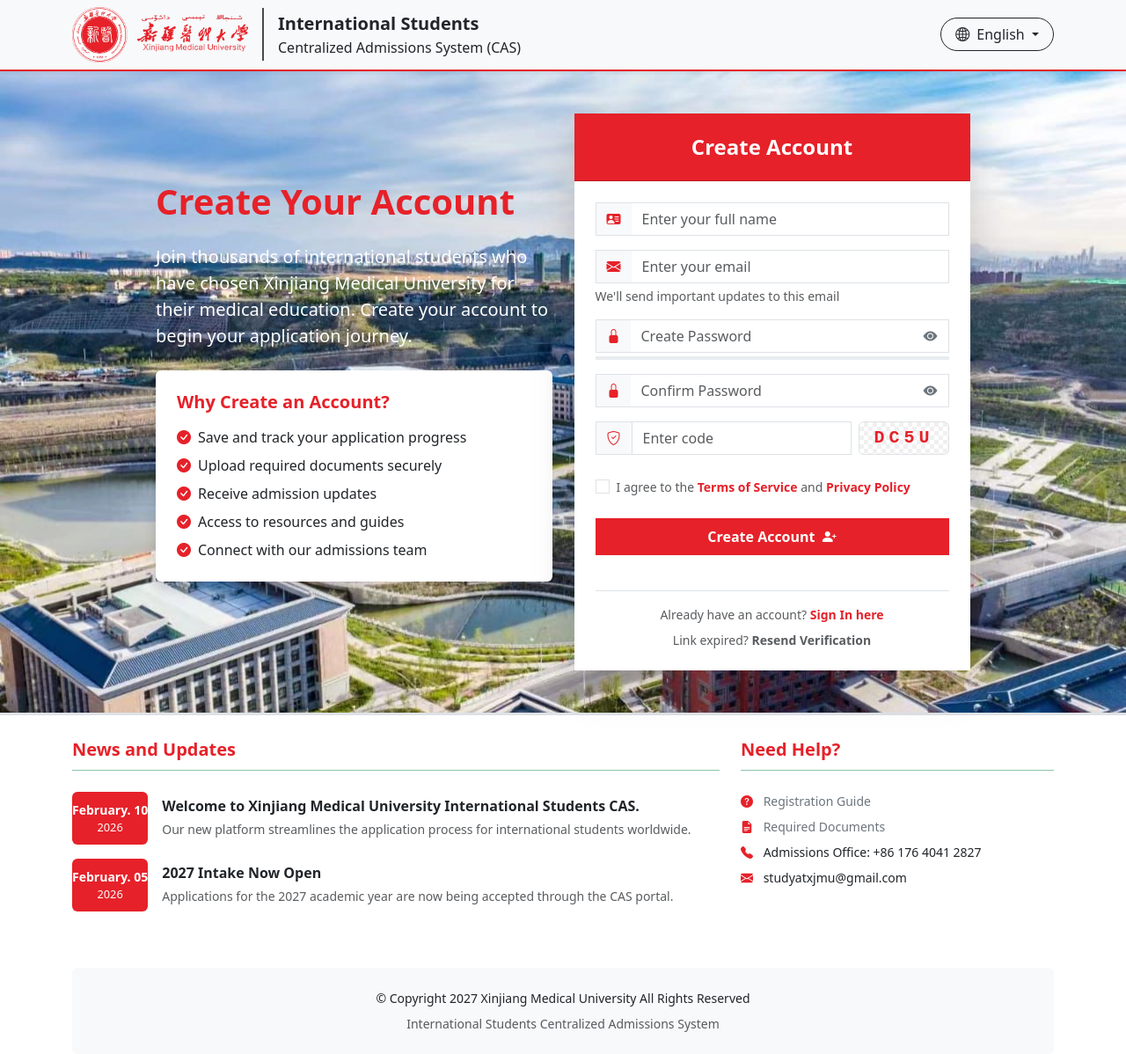
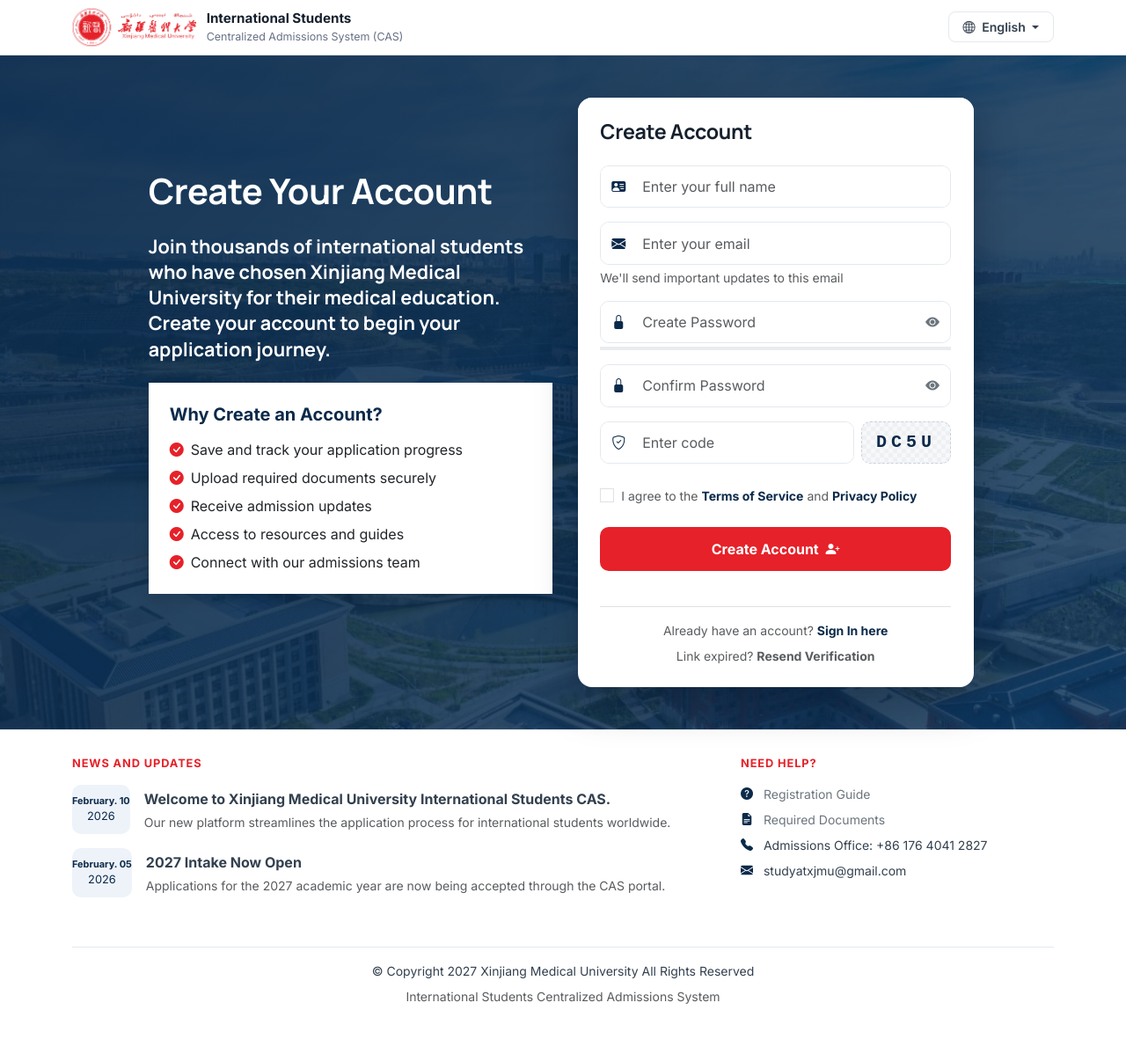
Before and after one commit to niaz8269/xjmu-online, a Laravel app: page /register in a window 1280 px wide. Shown: the whole page at 88% size. After the commit the page ends 1141 px from the top, so only its background shows below. Run offline with Laravel 12, Linux system fonts and the light colour scheme; data that the repository does not hold is empty; parts of the project's set-up code (start-up, migrations or seed data) failed here and were passed over; some libraries are stand-ins or nearby versions.

Commit message:
Sign-in and register pages: portal look
Co-Authored-By: Claude Fable 5.2 <noreply@anthropic.com>

```diff
--- /dev/null
+++ b/public/css/portal-auth.css
@@ -0,0 +1,67 @@
+/* Sign-in and register pages: same look as the applicant portal (loaded after each page's own styles). */
+body.portal-auth { font-family: 'Inter', 'Segoe UI', system-ui, -apple-system, sans-serif; background: #f5f8fc; color: #33404f; }
+body.portal-auth h1, body.portal-auth h2, body.portal-auth h3, body.portal-auth h4 { font-family: 'Manrope', 'Inter', 'Segoe UI', sans-serif; letter-spacing: -.01em; }
+body.portal-auth * { border-radius: revert !important; }
+
+/* top bar */
+body.portal-auth .navbar { background: #fff !important; border-bottom: 1px solid #e4e8ee; box-shadow: none !important; min-height: 0; padding: .55rem 0 !important; }
+body.portal-auth .logo-img img { max-width: none; height: 44px; width: auto; }
+body.portal-auth .vertical-divider { display: none !important; }
+body.portal-auth .navbar .fs-5 { font-size: .95rem !important; font-weight: 700; color: #16202e !important; margin-inline-start: .75rem; }
+body.portal-auth .navbar .fs-6 { font-size: .78rem !important; color: #667085 !important; margin-inline-start: .75rem; }
+body.portal-auth .navbar .dropdown-toggle { border: 1px solid #e4e8ee; border-radius: 8px !important; font-weight: 600; font-size: .88rem; color: #33404f; background: #fff; }
+
+/* hero */
+body.portal-auth .main-container { background-image: linear-gradient(135deg, rgba(11, 42, 74, .93), rgba(14, 53, 89, .82)), url('../assets/images/bg.jpeg'); background-size: cover; background-position: center; min-height: calc(100vh - 62px); }
+body.portal-auth .main-container > .container { max-width: 1160px; }
+body.portal-auth .main-container p.fs-5 { color: #fff; font-size: 1.35rem !important; font-weight: 700; font-family: 'Manrope', 'Inter', sans-serif; line-height: 1.35 !important; max-width: 34rem; }
+body.portal-auth .faq-card { background: rgba(255, 255, 255, .08); backdrop-filter: none; border: 1px solid rgba(255, 255, 255, .18); border-radius: 14px !important; box-shadow: none !important; }
+body.portal-auth .faq-card .card-title { font-size: 1.05rem; }
+body.portal-auth .accordion-item { border-bottom: 1px solid rgba(255, 255, 255, .16); }
+body.portal-auth .accordion-item:last-child { border-bottom: 0; }
+body.portal-auth .accordion-button { font-size: .95rem; padding: .8rem .25rem; border-radius: 8px !important; }
+body.portal-auth .accordion-button:not(.collapsed) { background: transparent; }
+body.portal-auth .accordion-body { padding: 0 .25rem .9rem; font-size: .9rem; color: rgba(255, 255, 255, .85); }
+
+/* sign-in / register card */
+body.portal-auth .main-container .card.shadow-lg { border-radius: 16px !important; box-shadow: 0 20px 45px rgba(4, 18, 34, .35) !important; }
+body.portal-auth .main-container .card.shadow-lg > .card-header { background: #fff !important; color: #16202e !important; text-align: start !important; padding: 1.6rem 1.6rem .25rem !important; border: 0; }
+body.portal-auth .main-container .card.shadow-lg > .card-header h4 { color: #16202e; font-weight: 800; font-size: 1.45rem; }
+body.portal-auth .main-container .card.shadow-lg > .card-header p { color: #667085; opacity: 1 !important; font-size: .9rem !important; margin-top: .2rem; }
+body.portal-auth .main-container .card.shadow-lg > .card-body { padding: 1.25rem 1.6rem 1.6rem !important; }
+body.portal-auth .form-label { font-weight: 600; font-size: .86rem; color: #16202e; margin-bottom: .3rem; }
+body.portal-auth .input-group { border: 1px solid #e4e8ee; border-radius: 10px !important; overflow: hidden; background: #fff; }
+body.portal-auth .input-group:focus-within { border-color: #0b2a4a; box-shadow: 0 0 0 3px #eef3f9; }
+body.portal-auth .input-group > * { border: 0 !important; box-shadow: none !important; background: #fff !important; }
+body.portal-auth .input-group .form-control { padding: .7rem .5rem; }
+body.portal-auth .input-group-text { color: #667085 !important; }
+body.portal-auth .form-control:focus { box-shadow: none; }
+body.portal-auth .form-select, body.portal-auth .main-container .form-control:not(.input-group .form-control) { border-radius: 10px !important; border-color: #e4e8ee; padding: .65rem .8rem; }
+body.portal-auth .captcha-container { border-radius: 10px !important; border: 1px dashed #c9d2de !important; color: #0b2a4a; font-weight: 700; background-color: #f5f8fc; }
+body.portal-auth .captcha-container:hover { transform: none; border-color: #0b2a4a !important; }
+body.portal-auth .login-btn, body.portal-auth .main-container .card.shadow-lg button[type="submit"] { background: #e62129 !important; border: 0 !important; color: #fff !important; font-weight: 700; border-radius: 10px !important; padding: .8rem !important; transform: none !important; box-shadow: none !important; }
+body.portal-auth .login-btn:hover, body.portal-auth .main-container .card.shadow-lg button[type="submit"]:hover { background: #c81a20 !important; color: #fff !important; }
+body.portal-auth .text-jmu-primary { color: #0b2a4a !important; }
+body.portal-auth a.text-jmu-primary:hover { color: #e62129 !important; }
+body.portal-auth .modal-content { border-radius: 14px !important; overflow: hidden; }
+body.portal-auth .modal .btn-primary { background: #0b2a4a; border-color: #0b2a4a; border-radius: 10px !important; font-weight: 700; }
+body.portal-auth .animate-up { animation: none; }
+body.portal-auth :focus-visible { outline: 3px solid #9ec5fe; outline-offset: 2px; }
+
+/* footer */
+body.portal-auth footer { background: #fff !important; border-top: 1px solid #e4e8ee !important; padding-top: 1.75rem !important; }
+body.portal-auth footer .fs-5 { font-size: .8rem !important; text-transform: uppercase; letter-spacing: .07em; color: #e62129 !important; border: 0 !important; margin-bottom: .9rem !important; padding-bottom: 0 !important; }
+body.portal-auth .news-date { background: #eef3f9 !important; color: #0b2a4a !important; border-radius: 10px !important; min-width: 64px; height: 56px; font-size: .78rem; }
+body.portal-auth footer .bg-light { background: transparent !important; border-top: 1px solid #e4e8ee; margin-top: 1rem !important; padding: 1rem 0 1.25rem !important; }
+body.portal-auth footer i { color: #0b2a4a !important; }
+
+@media (max-width: 991px) {
+  body.portal-auth .main-container { padding-top: 1.5rem !important; padding-bottom: 2rem !important; min-height: 0; }
+  body.portal-auth .main-container .row { --bs-gutter-y: 1.5rem; flex-direction: column-reverse; }
+  body.portal-auth .main-container p.fs-5 { font-size: 1.1rem !important; margin-inline: auto; }
+  body.portal-auth .navbar .fs-6 { display: none !important; }
+}
+
+/* headings and text that sit directly on the dark hero */
+body.portal-auth .main-container .row > div:first-child > :is(h1, h2, h3, h4, p), body.portal-auth .main-container .row > div:first-child > div:not(.card) > :is(h1, h2, h3, h4, p) { color: #fff !important; }
+body.portal-auth .main-container .row > div:first-child .card:not(.faq-card) { border-radius: 14px !important; border: 0; }
--- a/resources/views/auth/login.blade.php
+++ b/resources/views/auth/login.blade.php
@@ -108,8 +108,12 @@
 			height: 60px;
 		}
 	</style>
+<link rel="preconnect" href="https://fonts.googleapis.com">
+<link rel="preconnect" href="https://fonts.gstatic.com" crossorigin>
+<link href="https://fonts.googleapis.com/css2?family=Inter:wght@400;500;600;700&family=Manrope:wght@700;800&display=swap" rel="stylesheet">
+<link rel="stylesheet" href="css/portal-auth.css?v=2">
 </head>
-<body class="d-flex flex-column min-vh-100">
+<body class="d-flex flex-column min-vh-100 portal-auth">
 
 	<nav class="navbar navbar-expand-lg bg-white sticky-top shadow-sm py-2">
 		<div class="container">
--- a/resources/views/auth/register.blade.php
+++ b/resources/views/auth/register.blade.php
@@ -88,8 +88,12 @@
       to { opacity: 1; transform: translateY(0); }
     }
   </style>
+<link rel="preconnect" href="https://fonts.googleapis.com">
+<link rel="preconnect" href="https://fonts.gstatic.com" crossorigin>
+<link href="https://fonts.googleapis.com/css2?family=Inter:wght@400;500;600;700&family=Manrope:wght@700;800&display=swap" rel="stylesheet">
+<link rel="stylesheet" href="css/portal-auth.css?v=2">
 </head>
-<body class="d-flex flex-column min-vh-100">
+<body class="d-flex flex-column min-vh-100 portal-auth">
 
   <nav class="navbar navbar-expand-lg sticky-top bg-light shadow-sm py-2">
     <div class="container">
```
